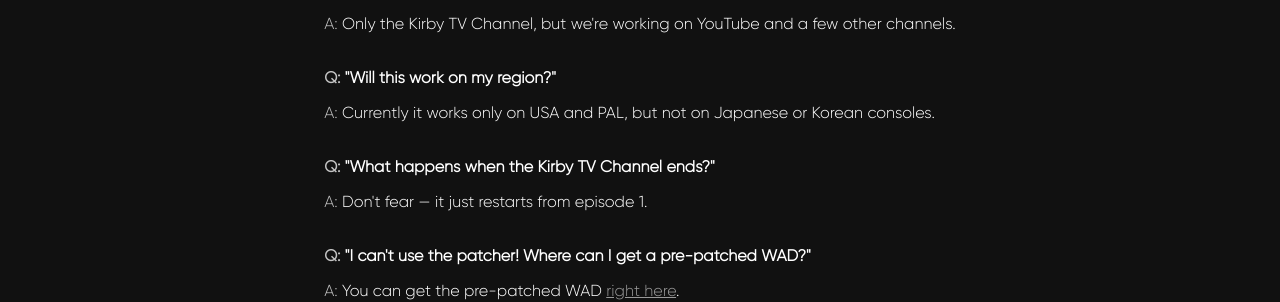
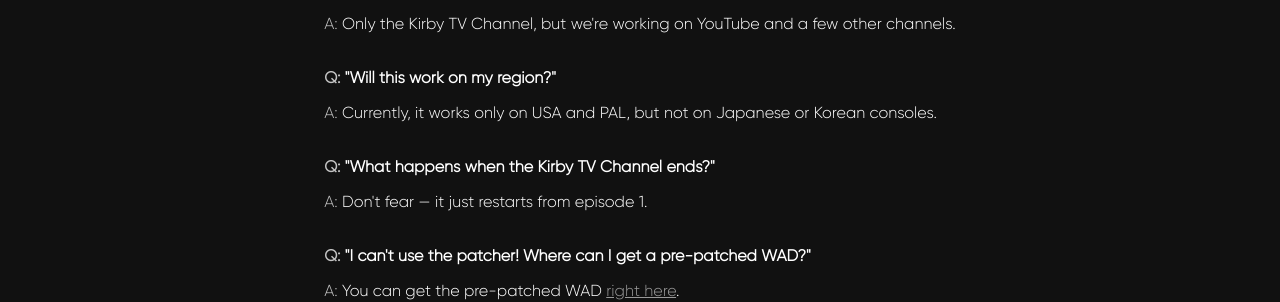
Before and after one commit to StriimNetwork/website, a Jekyll site: the page built from index.html, in a window 1280 px wide and 900 px high, scrolled down 1225 px. Shown: the part 154-456 px from the top of the window. Built offline with Jekyll 4.4.1, drawn with Linux system fonts in a browser that asks for light colours; comment, search, counter and statistics services are not loaded.

Commit message:
Update index.html

```diff
--- a/index.html
+++ b/index.html
@@ -40,7 +40,7 @@
 		<br>
         <b><span class="o75">Q:</span> "Will this work on my region?"</b>
         <br>
-        <p><span class="o75">A:</span> Currently it works only on USA and PAL, but not on Japanese or Korean consoles.</p>
+        <p><span class="o75">A:</span> Currently, it works only on USA and PAL, but not on Japanese or Korean consoles.</p>
         <br>
         <b><span class="o75">Q:</span> "What happens when the Kirby TV Channel ends?"</b>
         <br>
```
